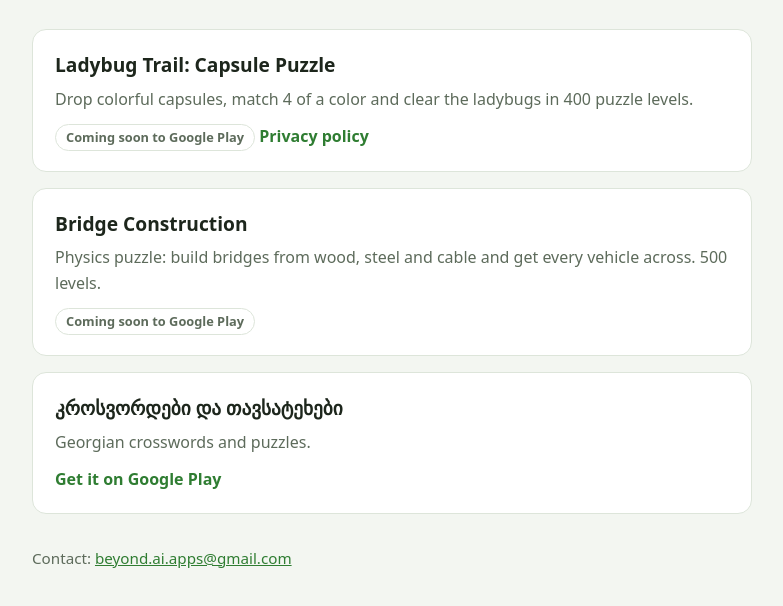
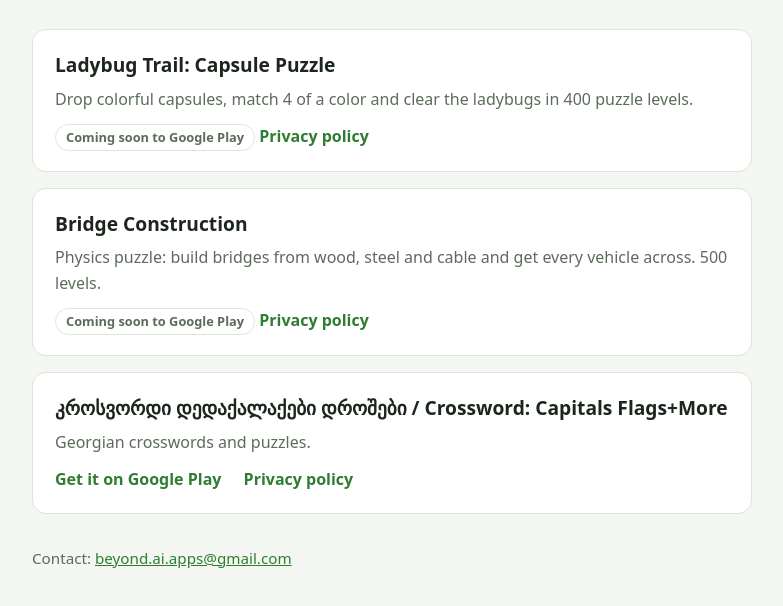
Before and after one commit to BEQS-APPS/beqs-apps.github.io, a plain HTML site: page index.html in a window 1280 px wide. Shown: the part 124-730 px from the top of the page, without its empty margins (248-1031 px from the left). Drawn offline with Linux system fonts and the light colour scheme.

Commit message:
Rename crossword app and add privacy policy links
Co-Authored-By: Claude Opus 5.5 <noreply@anthropic.com>

```diff
--- a/index.html
+++ b/index.html
@@ -42,13 +42,19 @@
   <section class="app">
     <h2>Bridge Construction</h2>
     <p>Physics puzzle: build bridges from wood, steel and cable and get every vehicle across. 500 levels.</p>
-    <div class="links"><span class="soon">Coming soon to Google Play</span></div>
+    <div class="links">
+      <span class="soon">Coming soon to Google Play</span>
+      <a href="https://claude.ai/artifact/KtJLSJpzC2pcG9KbLswasF">Privacy policy</a>
+    </div>
   </section>
 
   <section class="app">
-    <h2>კროსვორდები და თავსატეხები</h2>
+    <h2>კროსვორდი დედაქალაქები დროშები / Crossword: Capitals Flags+More</h2>
     <p>Georgian crosswords and puzzles.</p>
-    <div class="links"><a href="https://play.google.com/store/apps/details?id=ge.beqa.crossword">Get it on Google Play</a></div>
+    <div class="links">
+      <a href="https://play.google.com/store/apps/details?id=ge.beqa.crossword">Get it on Google Play</a>
+      <a href="https://claude.ai/artifact/MLSukPcowPXTLxsEBytMNS">Privacy policy</a>
+    </div>
   </section>
 
   <footer>Contact: <a href="mailto:beyond.ai.apps@gmail.com">beyond.ai.apps@gmail.com</a></footer>
```
